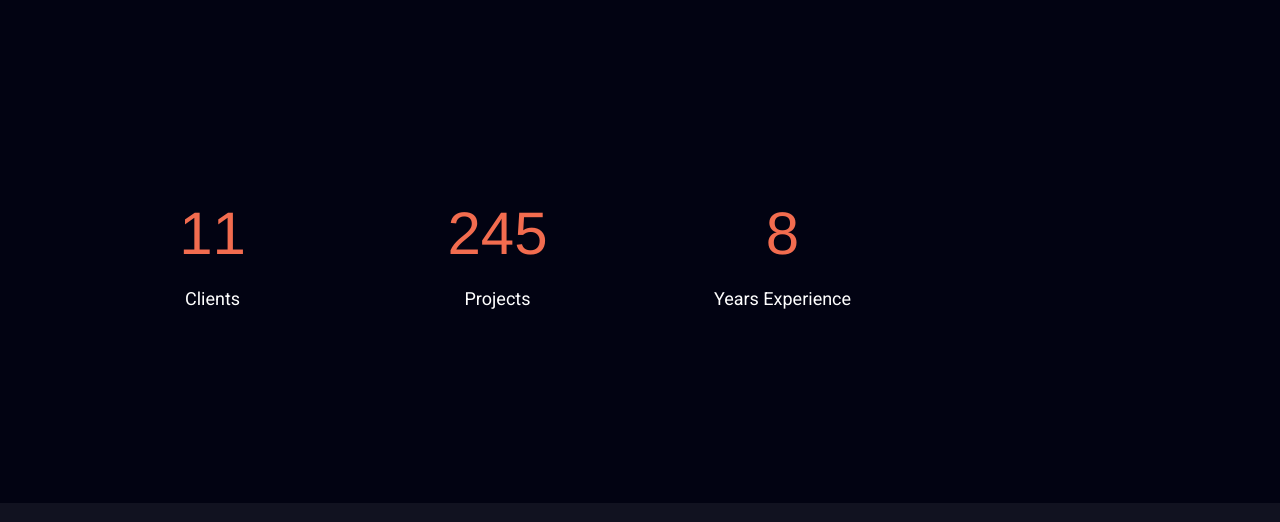
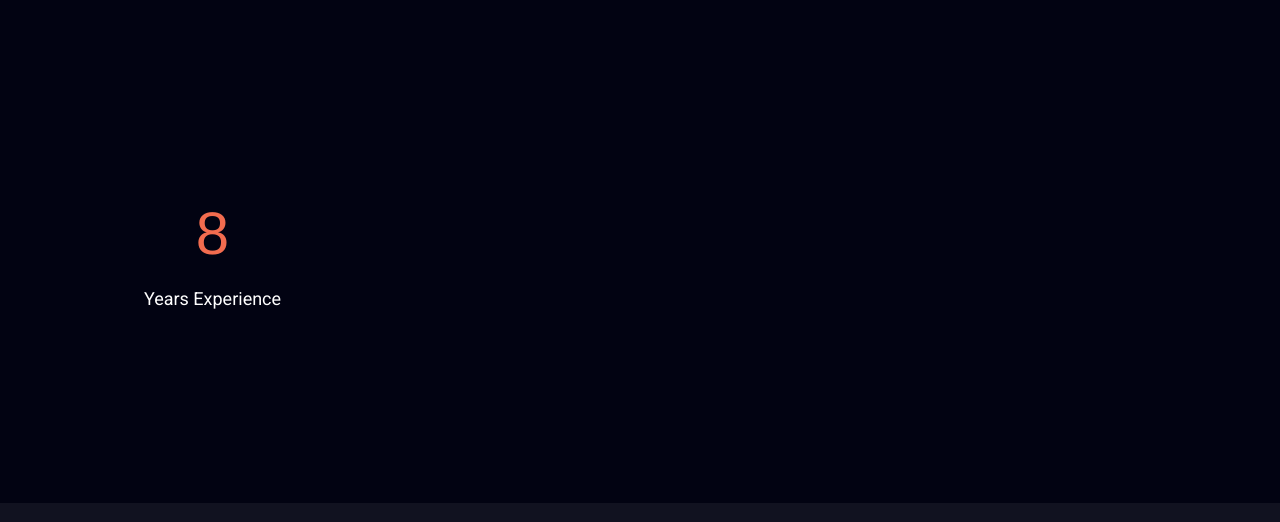
Before and after one commit to zakareajabbar/muhammadweb, a plain HTML site: page index.html in a window 1280 px wide. Shown: the part 4439-4961 px from the top of the page. Drawn offline with Linux system fonts and the light colour scheme.

Commit message:
Initial commit

```diff
--- a/index.html
+++ b/index.html
@@ -555,26 +555,12 @@
             <section class="ts-block">
                 <div class="container ts-promo-numbers">
                     <div class="row">
-                        <div class="col-sm-6 col-md-3">
-                            <div class="ts-promo-number text-center">
-                                <figure class="odometer" data-odometer-final="11">0</figure>
-                                <h5>Clients</h5>
-                            </div>
-                            <!--end ts-promo-number-->
-                        </div>
-                        <!--end col-md-3-->
-                        <div class="col-sm-6 col-md-3">
-                            <div class="ts-promo-number text-center">
-                                <figure class="odometer" data-odometer-final="245">0</figure>
-                                <h5>Projects</h5>
-                            </div>
-                            <!--end ts-promo-number-->
-                        </div>
-                        <!--end col-md-3-->
+
+
 
 
                         <div class="col-sm-6 col-md-3">
-                            <div class="ts-promo-number text-center">
+                            <div  class="ts-promo-number text-center">
                                 <figure class="odometer" data-odometer-final="8">0</figure>
                                 <h5>Years Experience</h5>
                             </div>
```
